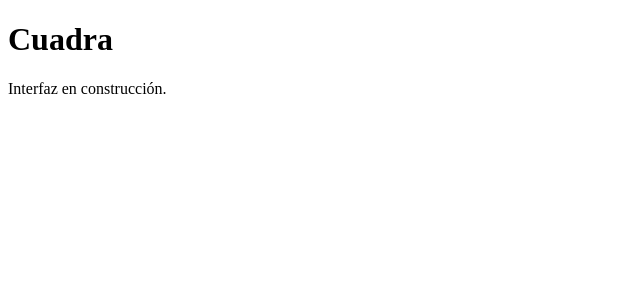
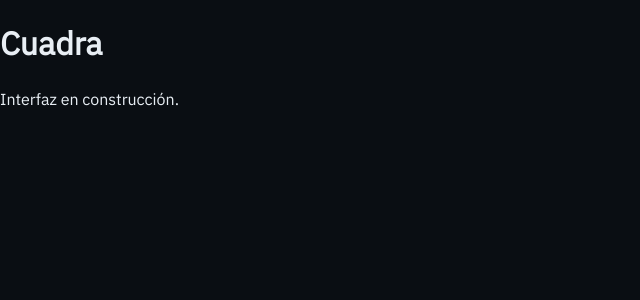
Before and after one commit to JAD3M/Cuadra, a React (Vite) app in the folder frontend/: page / in a window 1280 px wide. Shown: the top 300 px of the page, without its empty margins (0-640 px from the left). Built offline with nearby package versions, Linux system fonts and the light colour scheme.

Commit message:
feat(frontend): autoaloja IBM Plex y agrega estilos base
Fuentes IBM Plex Sans y Mono (subconjunto latino, pesos 400-700) desde
@fontsource, sin peticiones a hosts de terceros. Reset, estilos globales
sobre tokens, clase .solo-lectores y entrada index.css importada en main.

```diff
--- a/frontend/package.json
+++ b/frontend/package.json
@@ -17,6 +17,8 @@
     "test:watch": "vitest"
   },
   "dependencies": {
+    "@fontsource/ibm-plex-mono": "^5.3.0",
+    "@fontsource/ibm-plex-sans": "^5.3.0",
     "@tanstack/react-query": "^5.104.0",
     "decimal.js": "^10.6.0",
     "react": "^19.3.0",
--- a/frontend/src/main.tsx
+++ b/frontend/src/main.tsx
@@ -1,6 +1,7 @@
 import { StrictMode } from 'react';
 import { createRoot } from 'react-dom/client';
 import { App } from './App';
+import './shared/styles/index.css';
 
 const raiz = document.getElementById('root');
 if (!raiz) throw new Error('No se encontró el elemento #root');
--- /dev/null
+++ b/frontend/src/shared/styles/fuentes.css
@@ -0,0 +1,14 @@
+/*
+ * Fuentes autoalojadas (IBM Plex). Solo el subconjunto latino, que cubre
+ * acentos y signos del español, y los cuatro pesos de las maquetas. Los
+ * archivos salen del paquete @fontsource y los empaqueta Vite: ninguna
+ * petición a hosts de terceros.
+ */
+@import '@fontsource/ibm-plex-sans/latin-400.css';
+@import '@fontsource/ibm-plex-sans/latin-500.css';
+@import '@fontsource/ibm-plex-sans/latin-600.css';
+@import '@fontsource/ibm-plex-sans/latin-700.css';
+@import '@fontsource/ibm-plex-mono/latin-400.css';
+@import '@fontsource/ibm-plex-mono/latin-500.css';
+@import '@fontsource/ibm-plex-mono/latin-600.css';
+@import '@fontsource/ibm-plex-mono/latin-700.css';
--- /dev/null
+++ b/frontend/src/shared/styles/index.css
@@ -0,0 +1,4 @@
+@import './fuentes.css';
+@import './tokens/colors.css';
+@import './tokens/base.css';
+@import './reset.css';
--- /dev/null
+++ b/frontend/src/shared/styles/reset.css
@@ -0,0 +1,53 @@
+*,
+*::before,
+*::after {
+  box-sizing: border-box;
+}
+
+html {
+  background: var(--color-ground);
+  color: var(--color-text);
+  font-family: var(--font-ui);
+  -webkit-text-size-adjust: 100%;
+}
+
+body {
+  margin: 0;
+  min-height: 100vh;
+  font-size: var(--text-lg);
+  line-height: var(--leading-normal);
+}
+
+a {
+  color: var(--color-link);
+}
+
+a:hover {
+  color: var(--color-link-hover);
+}
+
+button,
+input,
+select,
+textarea {
+  font: inherit;
+  color: inherit;
+}
+
+:focus-visible {
+  outline: 2px solid var(--color-accent);
+  outline-offset: 2px;
+}
+
+/* Visible solo para lectores de pantalla. */
+.solo-lectores {
+  position: absolute;
+  inline-size: 1px;
+  block-size: 1px;
+  margin: -1px;
+  padding: 0;
+  overflow: hidden;
+  clip-path: inset(50%);
+  white-space: nowrap;
+  border: 0;
+}
```
Also changed, not shown: 2 other files (tests, documents, lock files or other folders).
